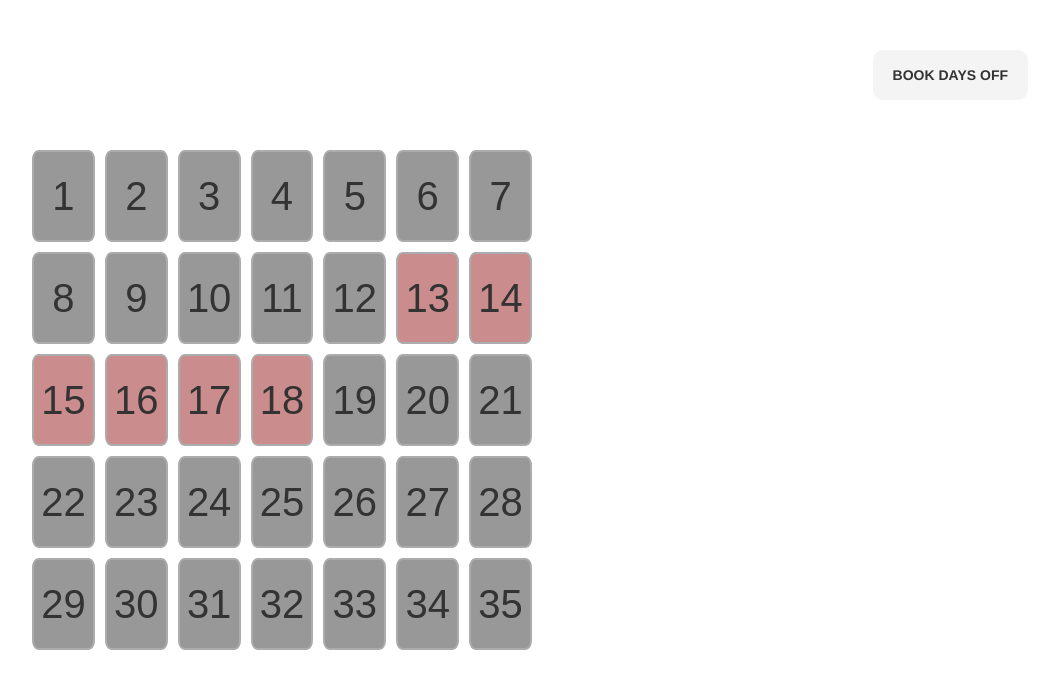
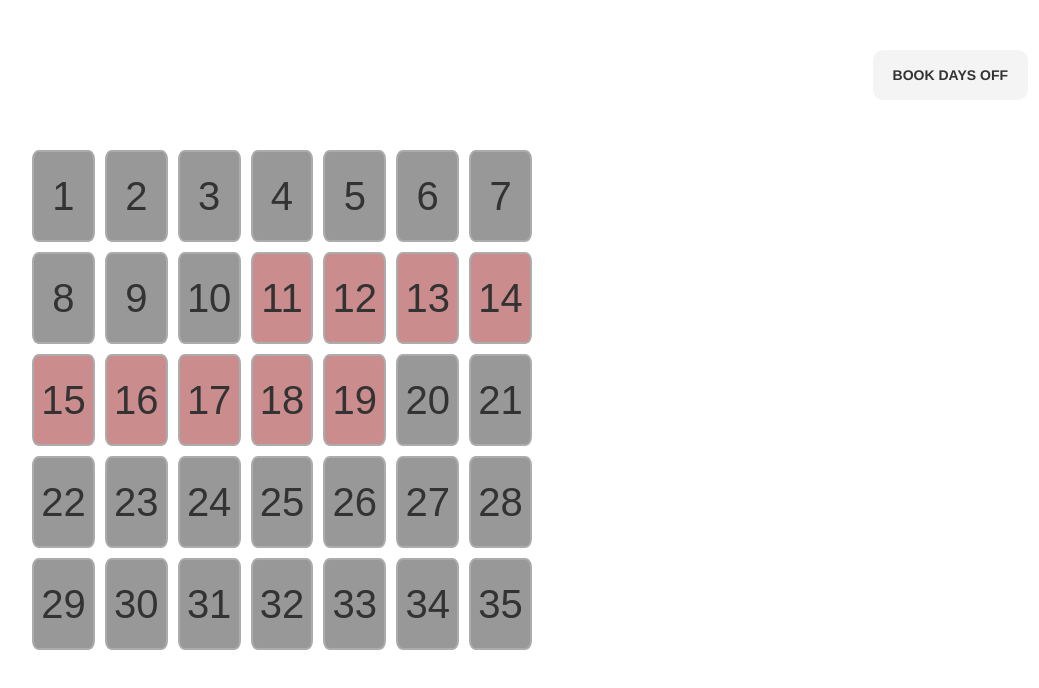
Before and after one commit to annatooploox/annatooploox-days_off_app, a Next.js app: page / in a window 1280 px wide. Shown: the top 688 px of the page, without its empty margins (202-1241 px from the left). Built offline with nearby package versions, Linux system fonts and the light colour scheme.

Commit message:
Inpiut date added functionality to mark selected dates Co-authored-by: fatfisz <fatfisz@gmail.com>

```diff
--- a/pages/app.tsx
+++ b/pages/app.tsx
@@ -1,15 +1,19 @@
 
-import React from 'react';
+import React, { useState } from 'react';
 import Grid from './grid';
 import Sidebar from './sidebar';
 
 function App() {
 
+  const [startNumber, setStartNumber] = useState(11);
+  const [endNumber, setEndNumber] = useState(19);
+
+
+
   return (
-
     <div className="App">
-      <Grid />
-      <Sidebar />
+      <Grid startNumber={startNumber} endNumber={endNumber} />
+      <Sidebar startNumber={startNumber} endNumber={endNumber} setStartNumber={setStartNumber} setEndNumber={setEndNumber} />
     </div>
   );
 }
--- a/pages/grid.tsx
+++ b/pages/grid.tsx
@@ -1,10 +1,13 @@
 import React, { useState } from 'react';
+import InputDate from './inputdate';
 
-export default function Grid() {
+export default function Grid({ startNumber, endNumber }: {
+  startNumber: number,
+  endNumber: number
+}) {
+
+
   const numbers = Array.from({ length: 35 }, (_, index) => index + 1);
-
-  const startNumber = 13;
-  const endNumber = 18;
 
   return (
     <div className="container">
@@ -19,5 +22,6 @@ export default function Grid() {
         );
       })}
     </div>
+
   );
 }
--- a/pages/inputdate.tsx
+++ b/pages/inputdate.tsx
@@ -1,19 +1,27 @@
 import React, { useState } from 'react';
 
-export default function InputDate() {
+export default function InputDate({ value, onChange }: {
+    value: number,
+    onChange: (value: number) => void
+}) {
 
     const numbers = Array.from({ length: 35 }, (_, index) => index + 1);
 
     const options = numbers.map((elem) =>
         (<option key={elem} value={elem}>{elem}</option>));
 
-    // na select onChange
-    // pojedynczym itemom mam wstrzykiwać inny background,
+    const chooseOption: React.ChangeEventHandler<HTMLSelectElement> = (event) => {
+        const selectedOption = event.target.value;
+        onChange(Number(selectedOption));
+        console.log(selectedOption);
+    };
+
+
     // plus margines ujemny (połowa gapa - bo z prawej i z lewej)
     // aby nie wychodziło poza contener to ustawiamy... overflow:hidden na kontenerze
 
     return (
-        <select className="input" placeholder="Choose date" >{options}
+        <select className="input" placeholder="Choose date" value={value} onChange={chooseOption} >{options}
         </select>
     )
 }
--- a/pages/sidebar.tsx
+++ b/pages/sidebar.tsx
@@ -1,7 +1,13 @@
 import React, { useState } from 'react';
 import InputDate from './inputdate';
 
-export default function Sidebar() {
+export default function Sidebar({ startNumber, endNumber, setStartNumber, setEndNumber }: {
+    startNumber: number,
+    endNumber: number,
+    setStartNumber: (value: number) => void,
+    setEndNumber: (value: number) => void,
+
+}) {
     const [isOpen, setIsOpen] = useState(false);
 
     const openSidebar = () => {
@@ -17,8 +23,8 @@ export default function Sidebar() {
             <button className="button" onClick={openSidebar}>BOOK DAYS OFF</button>
             <div className={`sidebar ${isOpen ? 'open' : ''}`}>
                 <div className="sidebar-header">SET NEW DAYS OFF</div>
-                <InputDate />
-                <InputDate />
+                <InputDate value={startNumber} onChange={setStartNumber} />
+                <InputDate value={endNumber} onChange={setEndNumber} />
                 <button className="close-button" onClick={closeSidebar}>CLOSE</button>
             </div>
         </>
```
